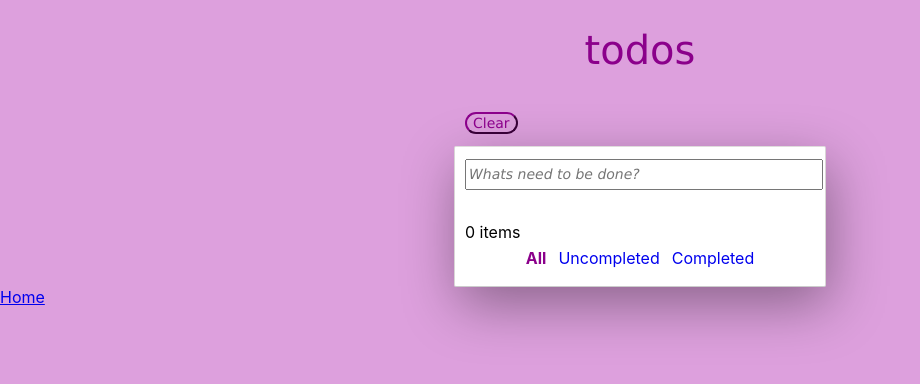
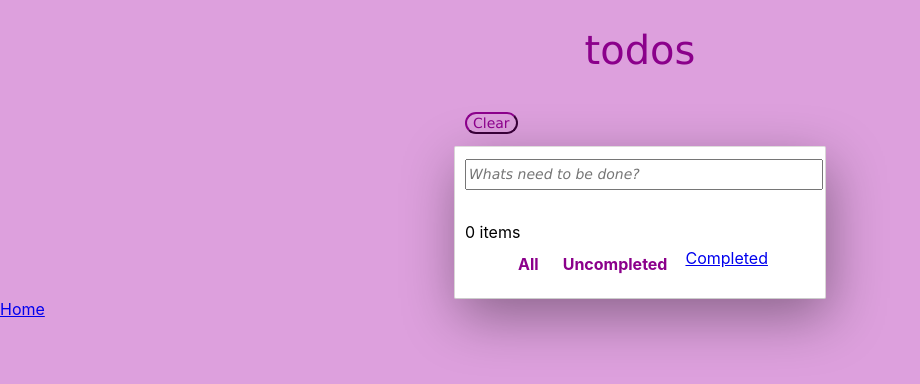
Before and after one commit to lauraVzarco/basics-for-your-day, a React (Create React App) app: page /#/todolist in a window 1280 px wide. Shown: the top 384 px of the page, without its empty margins (0-920 px from the left). Built offline with nearby package versions, Linux system fonts and the light colour scheme.

Commit message:
filters with params, not done yet

```diff
--- a/src/containers/ToDoList/components/TodoFilters/index.jsx
+++ b/src/containers/ToDoList/components/TodoFilters/index.jsx
@@ -1,9 +1,7 @@
 import React, { Component, Fragment } from 'react';
-import { Link } from 'react-router-dom';
+import { NavLink } from 'react-router-dom';
 import "./style.css"
 // import PropTypes from 'prop-types';
-
-
 
 class TodoFilters extends Component {
 
@@ -11,40 +9,45 @@ class TodoFilters extends Component {
         const {
             onClick,
             numberOfItems,
-            selectedFilter
         } = this.props
 
         return (
             <Fragment>
                 <div className="todofilter_counter"> {numberOfItems} items</div>
                 <div className="todofilter_menu">
-                    <Link to='?all'
-                        className="todofilter_element">
+                    <NavLink
+                        to={{ pathname: "/todolist" }}
+                        activeClassName="isActive"
+                    >
                         <div
-                            className={selectedFilter === "all" ? "active" : "inactive"}
+                            className="inactive"
                             data-value="all"
                             onClick={onClick}>
                             All
                         </div>
-                    </Link>
-                    <Link to='?uncompleted'
-                        className="todofilter_element">
+                    </NavLink>
+                    <NavLink
+                        to={{ pathname: "/todolist", search: '?filter=uncompleted' }}
+                        activeClassName="isActive"
+                    >
                         <div
-                            className={selectedFilter === "uncompleted" ? "active" : "inactive"}
+                            className="inactive"
                             data-value="uncompleted"
                             onClick={onClick}>
                             Uncompleted
                     </div>
-                    </Link>
-                    <Link to='?completed'
-                        className="todofilter_element">
+                    </NavLink>
+                    <NavLink
+                        to={{ search: '?filter=completed' }}
+                        exact activeClassName="isActive"
+                    >
                         <div
-                            className={selectedFilter === "completed" ? "active" : "inactive"}
+                            className="inactive"
                             data-value="completed"
                             onClick={onClick}>
                             Completed
                         </div>
-                    </Link>
+                    </NavLink>
                 </div>
             </Fragment>
         )
--- a/src/containers/ToDoList/components/TodoFilters/style.css
+++ b/src/containers/ToDoList/components/TodoFilters/style.css
@@ -4,11 +4,12 @@
     user-select: none;
 }
 
-.active{
+.isActive{
     color: darkmagenta;
     font-weight: 700;
     padding: 6px;
     user-select: none;
+    text-decoration: none;
 }
 
 .todofilter_menu {
--- a/src/containers/ToDoList/components/TodoPanel/index.jsx
+++ b/src/containers/ToDoList/components/TodoPanel/index.jsx
@@ -12,10 +12,19 @@ class TodoPanel extends Component {
         } = this.props
 
         return (
-            <ul
-                onDoubleClick={handleDone}>
-                {list.map((task) => <li key={task.description} className={task.isDone ? 'done' : 'notdone'} data-value={task.description}  > {task.description}
-                </li>)}
+            <ul>
+                {list.map((task) => (
+                    <li
+                        key={task.description}
+                        className={task.isDone ? 'done' : 'notdone'}
+                        onDoubleClick={handleDone}
+                        data-value={task.description}
+                    >
+                        {task.description}
+                    </li>
+                )
+
+                )}
             </ul>
         )
     }
--- a/src/containers/ToDoList/index.jsx
+++ b/src/containers/ToDoList/index.jsx
@@ -11,7 +11,6 @@ class TodoList extends Component {
     state = {
         currentTaskDescription: '',
         previousTasks: [],
-        filtervalue: 'all'
     }
 
     componentDidMount() {
@@ -60,13 +59,6 @@ class TodoList extends Component {
 
     }
 
-    handleFilter = (e) => {
-        const clickedFilter = e.target.dataset.value
-        this.setState({
-            filtervalue: clickedFilter
-        })
-    }
-
     handleClear = () => {
         this.setState({
             currentTaskDescription: '',
@@ -77,12 +69,15 @@ class TodoList extends Component {
 
     render() {
 
+        const { location } = this.props;
+        const filterParam = new URLSearchParams(location.search);
+        console.log(location.search, 'holi')
         const filteredList = this.state.previousTasks.filter((task) => {
-            if (this.state.filtervalue === "completed") {
+            if (filterParam.get('filter') === "completed") {
                 return task.isDone === true
-            } else if (this.state.filtervalue === "uncompleted") {
+            } else if (filterParam.get('filter') === "uncompleted") {
                 return task.isDone === false
-            } else if (this.state.filtervalue === "all") {
+            } else {
                 return true
             }
         })
@@ -90,7 +85,9 @@ class TodoList extends Component {
         return (
             <Fragment>
                 <h1 className="todo_title">todos</h1>
-                <div className="todo_clearbutton"><ClearButton handleClear={this.handleClear} /> </div>
+                <div className="todo_clearbutton">
+                    <ClearButton handleClear={this.handleClear} />
+                </div>
                 <div className="todo_container">
                     <Addtodo
                         todo={this.state.currentTaskDescription}
@@ -103,7 +100,7 @@ class TodoList extends Component {
                     <TodoFilters
                         onClick={this.handleFilter}
                         numberOfItems={filteredList.length}
-                        selectedFilter={this.state.filtervalue}
+                        selectedFilter={filterParam}
                     />
                 </div>
                 <Link to='/'>Home</Link>
```
Also changed, not shown: 1 other file (tests, documents, lock files or other folders).
